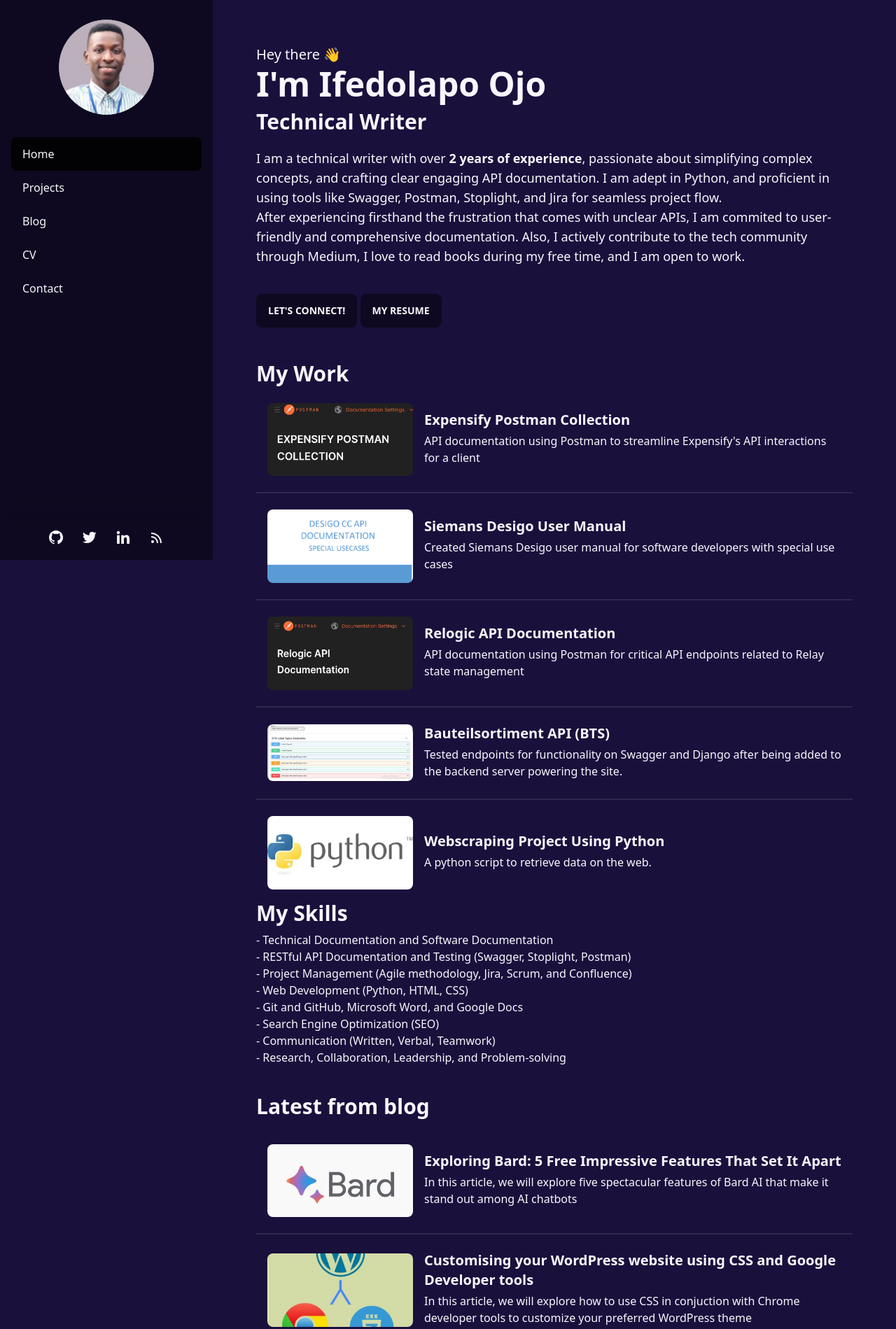
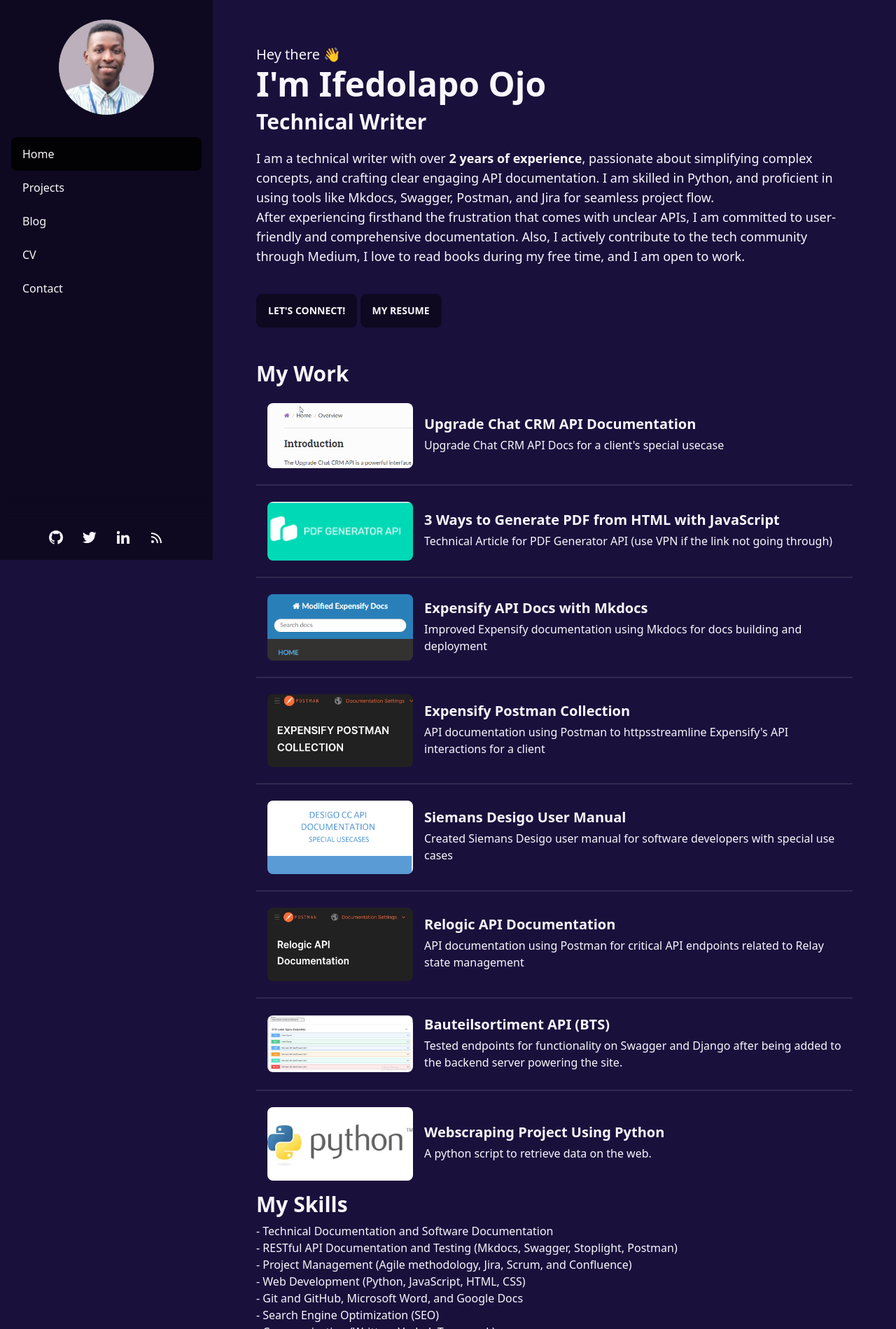
Before and after one commit to Ifedolapo-9/Ifedolapo-Portfolio, an Astro site: page / in a window 1280 px wide. Shown: the top 1899 px of the page at 70% size. Built offline with nearby package versions, Linux system fonts and the light colour scheme; Astro itself is replaced by a stand-in of ours.

Commit message:
update portfolio

```diff
--- /dev/null
+++ b/src/content/blog/3 Ways to Generate PDF from HTML with JavaScript.md
@@ -0,0 +1,8 @@
+---
+title: "3 Ways to Generate PDF from HTML with JavaScript"
+description: "In this article, we will explore popular JavaScript libraries for HTML to PDF conversion (Use VPN if the link isn't going through)"
+pubDate: "June 16 2024"
+heroImage: "/pdfapiarticle.jpeg"
+tags: ["PDF Generator API", "JavaScript", "HTML", "Backend"]
+url: "https://pdfgeneratorapi.com/blog/3-ways-to-generate-pdf-from-html-with-javascript?_gl=1*kkt386*_ga*MTExMDY3OTA0MC4xNzE5Mzg1ODY5*_up*MQ.."
+---
--- /dev/null
+++ b/src/content/blog/5 lessons Learnt on My Programming Journey with Python.md
@@ -0,0 +1,8 @@
+---
+title: "5 Lessons Learnt on My Programming Journey with Python"
+description: "In this article, I will discuss 5 tips that are helpful on your coding journey"
+pubDate: "May 16 2024"
+heroImage: "/web-scraping.jpg"
+tags: ["coding", "python", "web-development"]
+url: "https://medium.com/@ifedolapoojow/5-lessons-learnt-on-my-programming-journey-with-python-7316c3239788"
+---
--- a/src/pages/index.astro
+++ b/src/pages/index.astro
@@ -15,9 +15,10 @@
     <div class="text-3xl py-3 font-bold">Technical Writer</div>
     <div class="py-2">
       <text class="text-lg">
-        I am a technical writer with over <b>2 years of experience</b>, passionate about simplifying complex concepts, and crafting clear engaging API documentation.
-        I am adept in Python, and proficient in using tools like Swagger, Postman, Stoplight, and Jira for seamless project flow.
-        <p> After experiencing firsthand the frustration that comes with unclear APIs, I am commited to user-friendly and comprehensive documentation.
+        <p>I am a technical writer with over <b>2 years of experience</b>, passionate about simplifying complex concepts, and crafting clear engaging API documentation.
+        I am skilled in Python, and proficient in using tools like Mkdocs, Swagger, Postman, and Jira for seamless project flow.</p>
+
+        <p> After experiencing firsthand the frustration that comes with unclear APIs, I am committed to user-friendly and comprehensive documentation.
         Also, I actively contribute to the tech community through Medium, I love to read books during my free time, and I am open to work.</p>
       </text>
     </div>
@@ -32,9 +33,30 @@
   </div>
 
   <HorizontalCard
+    title="Upgrade Chat CRM API Documentation"
+    img="/mkupgrade.png"
+    desc="Upgrade Chat CRM API Docs for a client's special usecase"
+    url="https://ifedolapo-9.github.io/upgrade-chat-crm-api/"
+  />
+  <div class="divider my-0"></div>
+  <HorizontalCard
+    title="3 Ways to Generate PDF from HTML with JavaScript"
+    img="/pdfgenerator.png"
+    desc="Technical Article for PDF Generator API (use VPN if the link not going through)"
+    url="https://pdfgeneratorapi.com/blog/3-ways-to-generate-pdf-from-html-with-javascript?_gl=1*kkt386*_ga*MTExMDY3OTA0MC4xNzE5Mzg1ODY5*_up*MQ"
+  />
+  <div class="divider my-0"></div>
+  <HorizontalCard
+    title="Expensify API Docs with Mkdocs"
+    img="/mkexpensify.png"
+    desc="Improved Expensify documentation using Mkdocs for docs building and deployment"
+    url="https://ifedolapo-9.github.io/my-project/site/"
+  />
+  <div class="divider my-0"></div>
+  <HorizontalCard
     title="Expensify Postman Collection"
     img="/expensify.jpg"
-    desc="API documentation using Postman to streamline Expensify's API interactions for a client"
+    desc="API documentation using Postman to httpsstreamline Expensify's API interactions for a client"
     url="https://documenter.getpostman.com/view/28050470/2sA35D74CW#265c538a-5468-4bb5-8e35-7901aea90e9c"
   />
   <div class="divider my-0"></div>
@@ -70,9 +92,9 @@
     <div class="text-3xl w-full font-bold mb-2">My Skills</div>
       <ul>
         <li> - Technical Documentation and Software Documentation </li>
-        <li> - RESTful API Documentation and Testing (Swagger, Stoplight, Postman) </li>
+        <li> - RESTful API Documentation and Testing (Mkdocs, Swagger, Stoplight, Postman) </li>
         <li> - Project Management (Agile methodology, Jira, Scrum, and Confluence) </li>
-        <li> - Web Development (Python, HTML, CSS) </li>
+        <li> - Web Development (Python, JavaScript, HTML, CSS) </li>
         <li> - Git and GitHub, Microsoft Word, and Google Docs </li>
         <li> - Search Engine Optimization (SEO) </li>
         <li> - Communication (Written, Verbal, Teamwork) </li>
@@ -81,7 +103,7 @@
   </div>
 
   <div>
-    <div class="text-3xl w-full font-bold mb-5 mt-10">Latest from blog</div>
+    <div class="text-3xl w-full font-bold mb-5 mt-10">Latest Articles</div>
   </div>
 
   {
```
Also changed, not shown: public/mkexpensify.png (added), public/mkupgrade.png (added), public/pdfapiarticle.jpeg (added), public/pdfgenerator.png (added), 1 other file.
